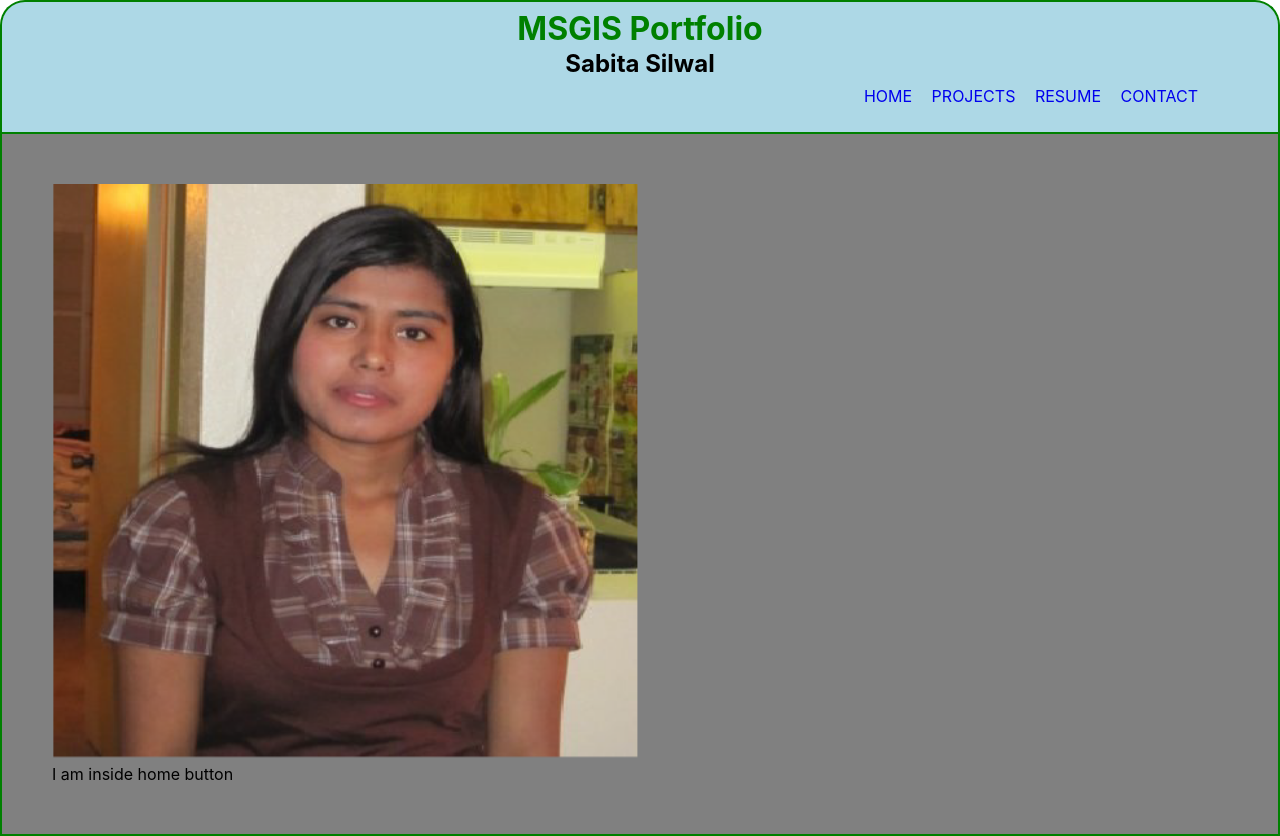
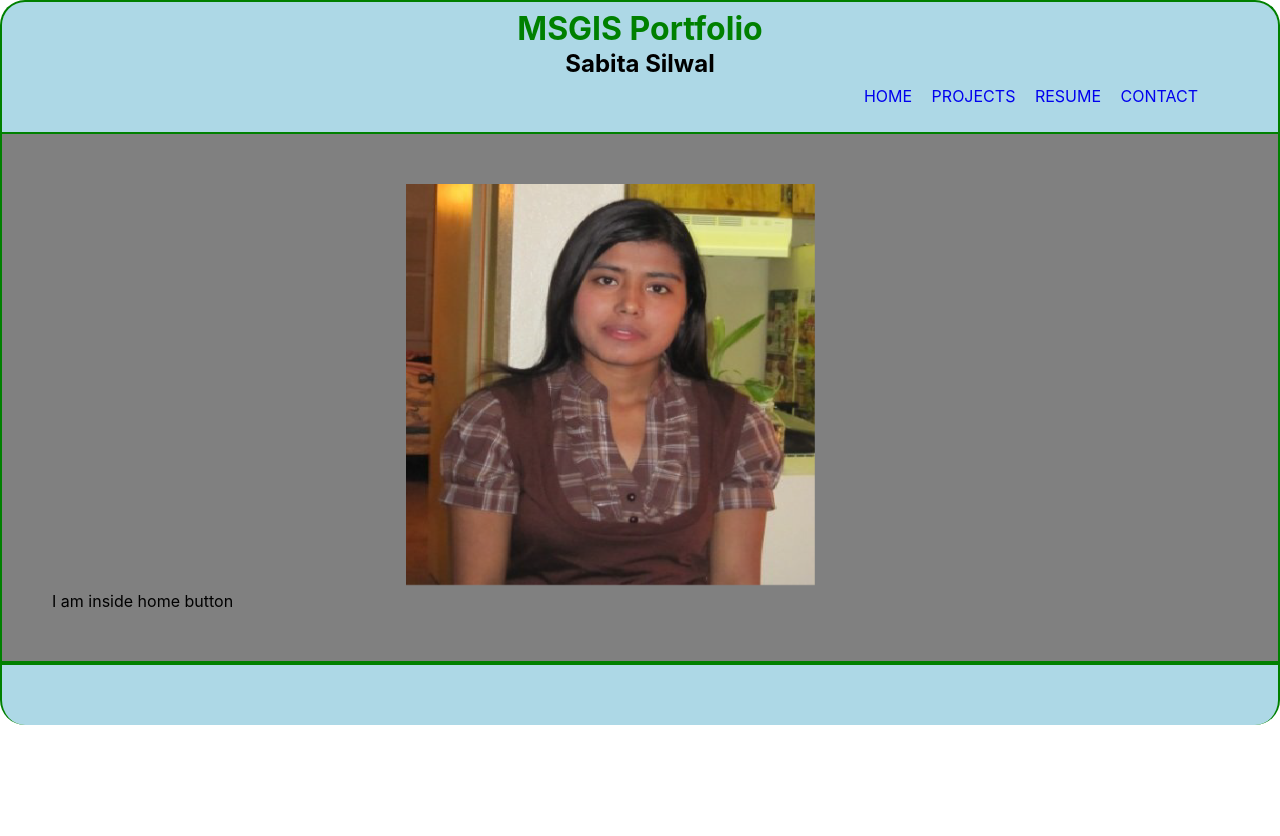
Before and after one commit to festivo1/react_msgis, a React (Create React App) app: page / in a window 1280 px wide. After the commit the page ends 800 px from the top, so only its background shows below. Built offline with nearby package versions, Linux system fonts and the light colour scheme.

Commit message:
footer and contact page added

```diff
--- a/src/App.js
+++ b/src/App.js
@@ -3,7 +3,9 @@ import HeaderComponent from './components/reusableComponents/HeaderComponents';
 import Home from './components/staticComponents/Home';
 import Project from './components/staticComponents/Project';
 import Resume from './components/staticComponents/Resume';
+import Contact from './components/staticComponents/Contact';
 import { HashRouter as Router, Route, Switch } from 'react-router-dom';
+import FooterComponent from './components/reusableComponents/footerComponents';
 class App extends React.Component {
     render() {
         const divStyle = {
@@ -19,7 +21,9 @@ class App extends React.Component {
                         <Route exact path='/' component={Home}></Route>
                         <Route exact path='/projects' component={Project}></Route>
                         <Route exact path='/resume' component={Resume}></Route>
+                        <Route exact path='/contact' component={Contact}></Route>
                     </Switch>
+                    <FooterComponent/>
                 </div>
             </Router >
         )
--- /dev/null
+++ b/src/components/reusableComponents/footerComponents.js
@@ -0,0 +1,30 @@
+import React from "react";
+import { Link } from "react-router-dom";
+// import './footerComponents.css';
+function FooterComponent() {
+    const divStyle = {
+
+        height: "60px",
+        backgroundColor: 'lightblue',
+        textAlign: 'right',
+        border: '2px solid green',
+        borderStyle:'solid solid none solid',
+        borderRadius: '0px 0px 25px 25px',
+        lineHeight:'80%',
+
+    }
+    return (
+        <div style={divStyle} >
+
+            {/*  moves 50 px left from the relative position of the div */}
+            {/* <div style={{position:'relative', right:'80px', wordSpacing:'15px'}}>
+                <Link to="/" style={{ textDecoration: 'none' }}>HOME </Link>
+                <Link to="/projects" style={{ textDecoration: 'none' }} > PROJECTS  </Link>
+                <Link to="/resume" style={{ textDecoration: 'none' }} > RESUME</Link>
+                <Link to="/contact" style={{ textDecoration: 'none' }} > CONTACT</Link>
+            </div> */}
+        </div>
+    );
+
+}
+export default FooterComponent;
--- /dev/null
+++ b/src/components/staticComponents/Contact.js
@@ -0,0 +1,9 @@
+import React from "react"
+function Contact(){
+    return(
+        <div>
+            my Contact
+        </div>
+    )
+}
+export default Contact;
--- a/src/components/staticComponents/Home.js
+++ b/src/components/staticComponents/Home.js
@@ -36,7 +36,7 @@ function Home() {
 
                     </Row>
                 </Container>; */}
-                <Pro style={{width:'50%'}}/>
+                <Pro style={{position:'relative',width:'35%', left:'30%'}}/>
                 <div>
                     I am inside home button
         </div>
--- a/src/components/staticComponents/Project.js
+++ b/src/components/staticComponents/Project.js
@@ -12,7 +12,7 @@ class Project extends React.Component {
             <div>
                 <div style={divStyle}>
                 <img src={profilePic} alt={"LOGO"} style={{
-                width: "50%"
+                width: "50%", height:'100%'
                 }}/>
                 <div>
                         I am inside home button
```
Also changed, not shown: src/components/reusableComponents/Navbar.js (deleted, +0 -12 lines).
